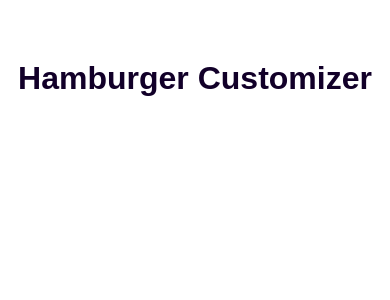
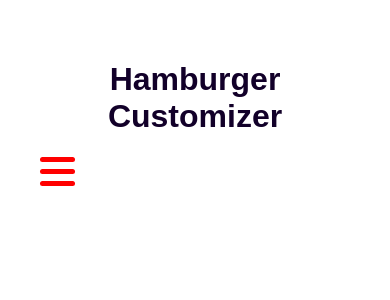
Before and after one commit to Stevenchi36/Hamburger-Customizer, a Vue app: page / in a window 390 px wide. Shown: the top 300 px of the page. Built offline with nearby package versions, Linux system fonts and the light colour scheme.

Commit message:
hamburger now uses prop values for styling

```diff
--- a/src/App.vue
+++ b/src/App.vue
@@ -1,7 +1,7 @@
 <template>
   <div id="app">
-    <h1>Hamburger Customizer</h1>
-    <Hamburger />
+    <h1 class="title">Hamburger Customizer</h1>
+    <Hamburger :lineHeight=5 :lineWidth=35 :lineSpacing=7 :lineRadius=5 :lineColor="c0ff33" />
   </div>
 </template>
 
@@ -19,10 +19,12 @@ export default {
 <style>
 #app {
   font-family: Arial, sans-serif;
-  -webkit-font-smoothing: antialiased;
-  -moz-osx-font-smoothing: grayscale;
+  color: #120029;
+  max-width: 1200px;
+  margin: 0 auto;
+  padding: 2rem;
+}
+.title {
   text-align: center;
-  color: #120029;
-  margin-top: 60px;
 }
 </style>
--- a/src/components/Hamburger.vue
+++ b/src/components/Hamburger.vue
@@ -1,6 +1,12 @@
 <template>
   <div class="hamburger">
+    <button>
+      <span :style="{ backgroundColor: '#' + lineColor, height: lineHeight + 'px', width: lineWidth + 'px', borderRadius: lineRadius + 'px', marginBottom: lineSpacing + 'px' }"></span>
+      <span :style="{ backgroundColor: '#' + lineColor, height: lineHeight + 'px', width: lineWidth + 'px', borderRadius: lineRadius + 'px', marginBottom: lineSpacing + 'px' }"></span>
+      <span :style="{ backgroundColor: '#' + lineColor, height: lineHeight + 'px', width: lineWidth + 'px', borderRadius: lineRadius + 'px',  }"></span>
+    </button>
   </div>
+
 </template>
 
 <script>
@@ -10,11 +16,28 @@ export default {
     lineWidth: Number,
     lineSpacing: Number,
     lineRadius: Number,
+    lineColor: String,
+  },
+  computed: {
+
   }
 }
 </script>
 
 <!-- Add "scoped" attribute to limit CSS to this component only -->
 <style scoped>
+  button {
+    background-color: transparent;
+    padding: 0;
+    border: none;
+  }
 
+  button:hover {
+    cursor: pointer;
+  }
+
+  span {
+    display: block;
+    background-color: red;
+  }
 </style>
```
